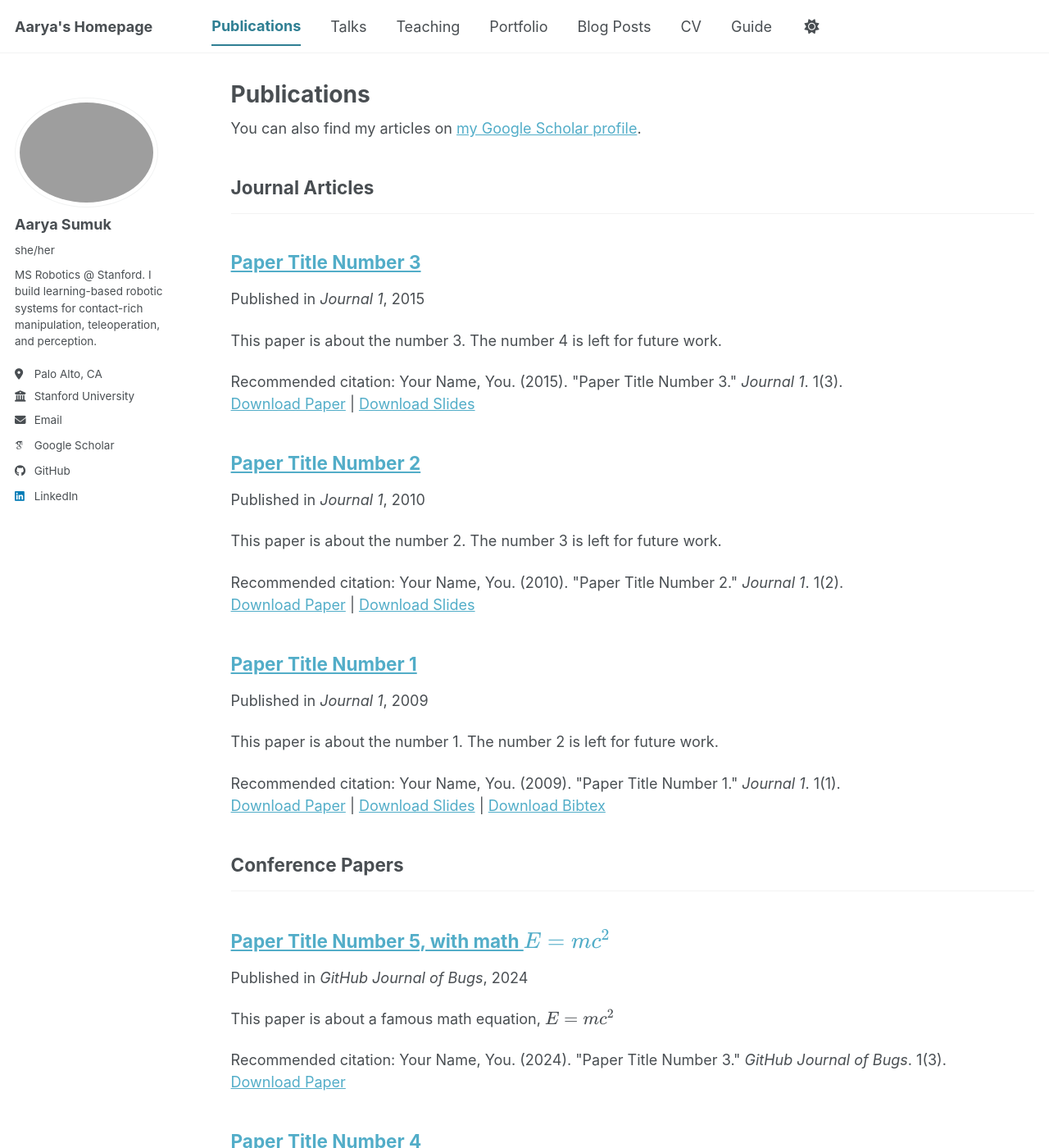
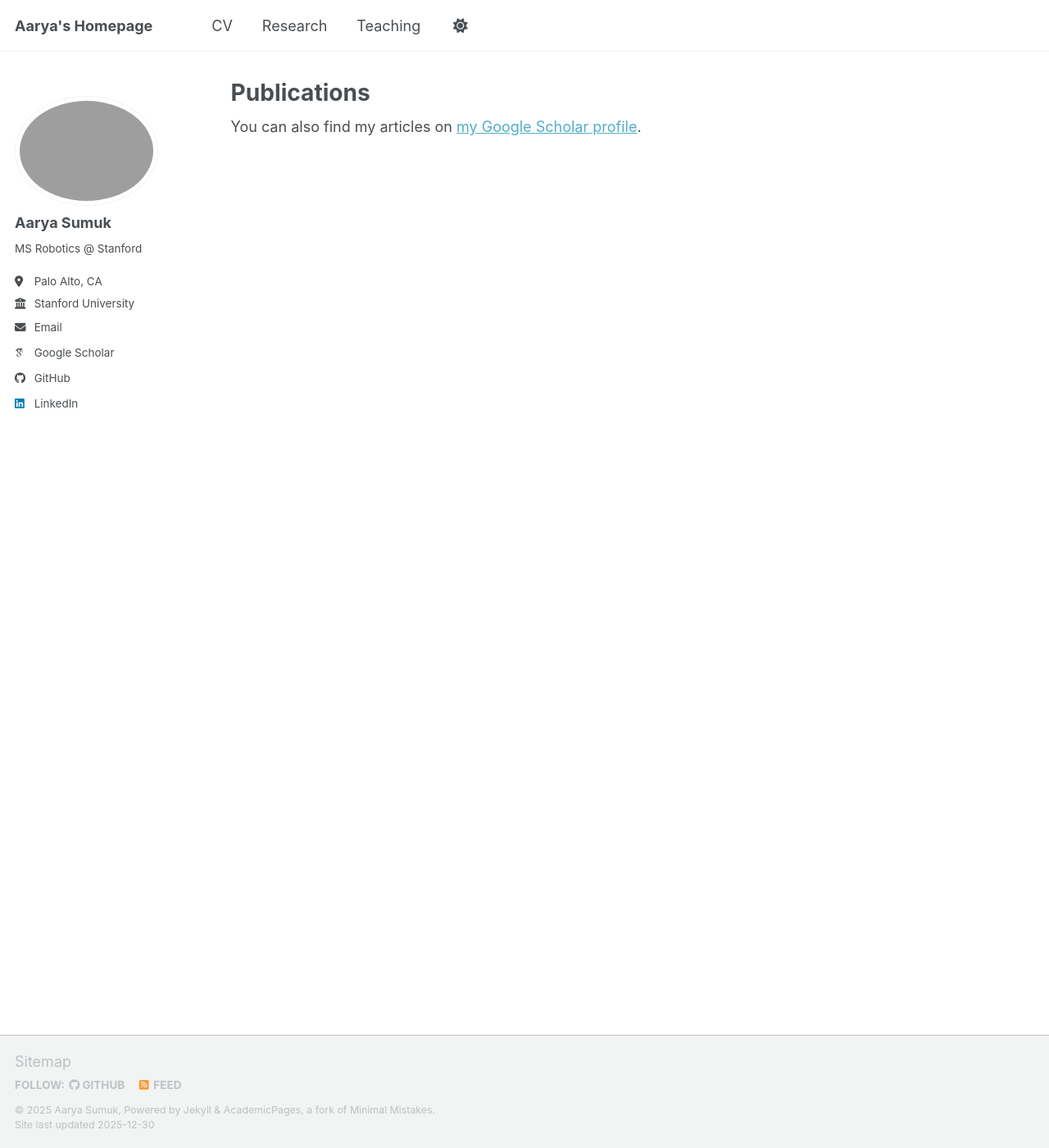
Before and after one commit to aaryasum/aaryasum.github.io, a Jekyll site: the page built from _pages/publications.html, in a window 1280 px wide and 1400 px high. Shown: the whole window at 82% size. Built offline with Jekyll 4.4.1, drawn with Linux system fonts in a browser that asks for light colours; some web fonts are replaced; a script bundle is joined from its source files by our own code; library files that are not in the unit come from our copies; some of the changed text lies outside the part shown.

Commit message:
Modified nav bar

```diff
--- a/_config.yml
+++ b/_config.yml
@@ -25,8 +25,8 @@ author:
   # Biographic information
   avatar           : "profile.png"
   name             : "Aarya Sumuk"
-  pronouns         : "she/her"
-  bio              : "MS Robotics @ Stanford. I build learning-based robotic systems for contact-rich manipulation, teleoperation, and perception."
+  pronouns         : # "she/her"
+  bio              : "MS Robotics @ Stanford"
   location         : "Palo Alto, CA"
   employer         : "Stanford University"
   uri              : # URL
--- a/_data/navigation.yml
+++ b/_data/navigation.yml
@@ -8,26 +8,27 @@
 #      Markdown formatted page while the second is generated using JSON.
 
 main:
-  - title: "Publications"
-    url: /publications/
+  - title: "CV"
+    url: /files/Aarya_Sumuk_CV.pdf
 
-  - title: "Talks"
-    url: /talks/
+  - title: "Research"
+    url: /research/
+
+  # - title: "Talks"
+  #   url: /talks/
 
   - title: "Teaching"
     url: /teaching/
 
-  - title: "Portfolio"
-    url: /portfolio/
+  # - title: "Portfolio"
+  #   url: /portfolio/
 
-  - title: "Blog Posts"
-    url: /year-archive/
+  # - title: "Blog Posts"
+  #   url: /year-archive/
 
-  - title: "CV"
-    url: /cv/
 
   # - title: "CV"
   #   url: /cv-json/
 
-  - title: "Guide"
-    url: /markdown/
+  # - title: "Guide"
+  #   url: /markdown/
```
Also changed, not shown: _research/2009-10-01-paper-title-number-1.md (renamed from _publications/2009-10-01-paper-title-number-1.md), _research/2010-10-01-paper-title-number-2.md (renamed from _publications/2010-10-01-paper-title-number-2.md), _research/2015-10-01-paper-title-number-3.md (renamed from _publications/2015-10-01-paper-title-number-3.md), _research/2024-02-17-paper-title-number-4.md (renamed from _publications/2024-02-17-paper-title-number-4.md), _research/2025-06-08-paper-title-number-5.md (renamed from _publications/2025-06-08-paper-title-number-5.md).
